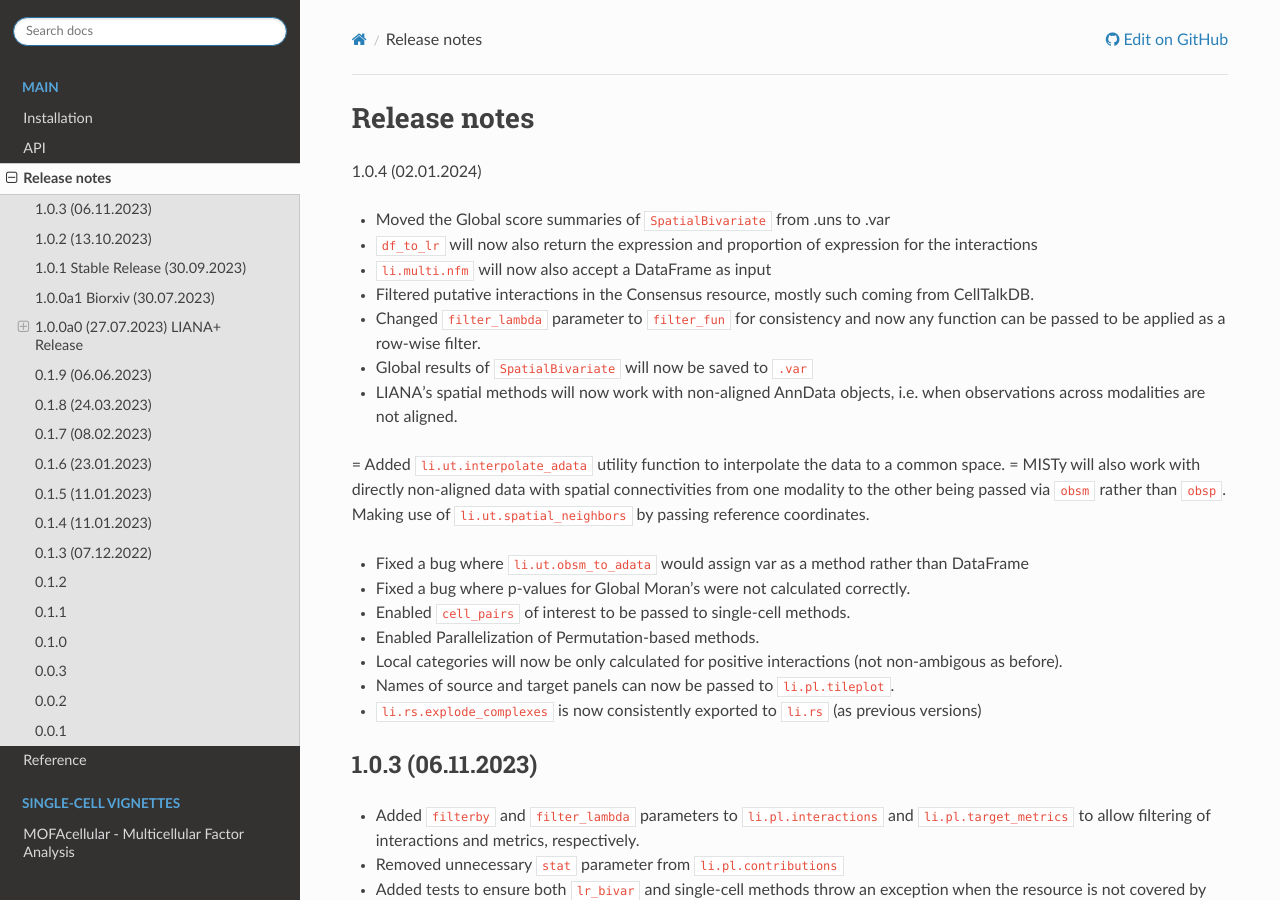
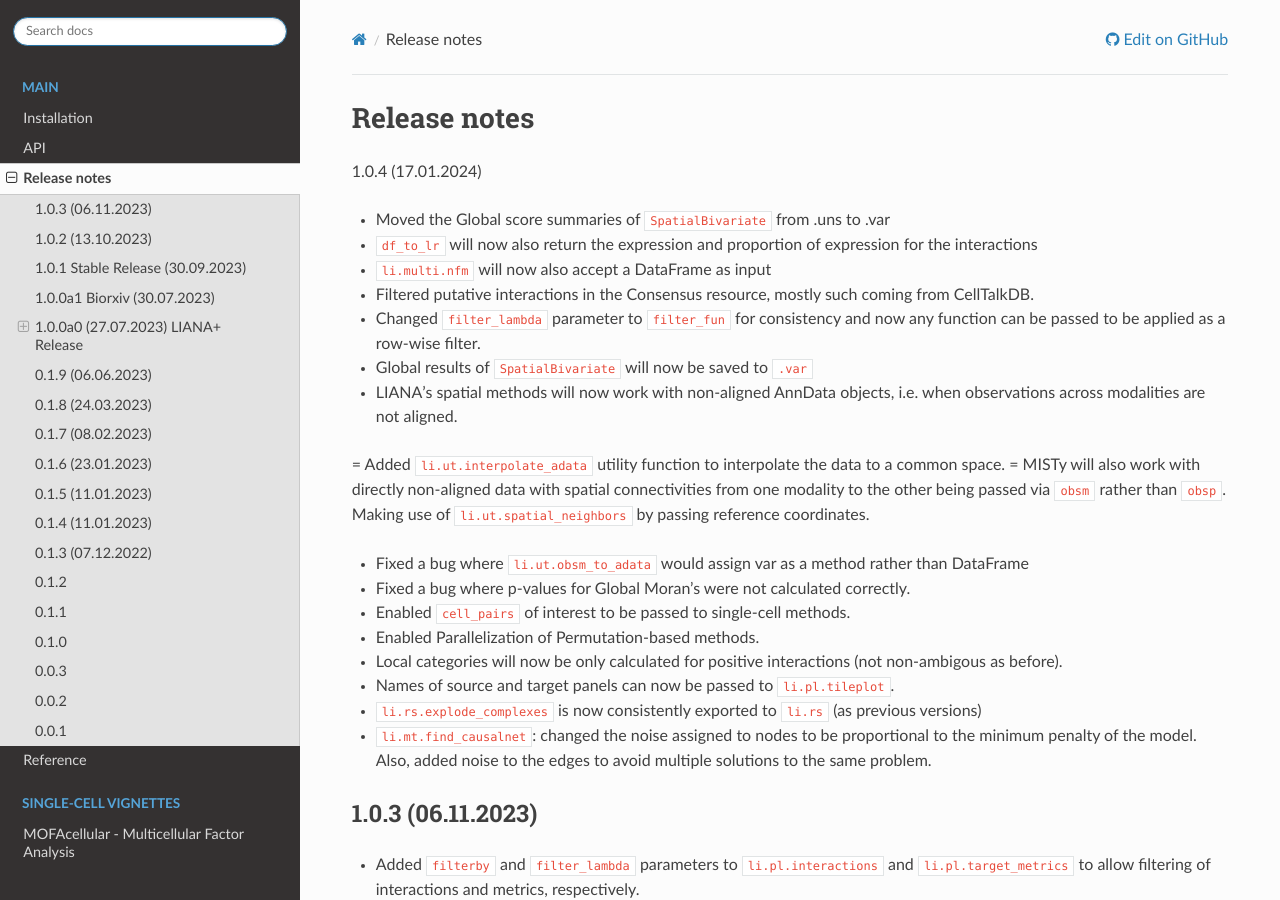
Before and after one commit to saezlab/liana-py, a Sphinx documentation site: the page built from docs/source/release_notes.rst, in a window 1280 px wide and 900 px high. Built offline with Sphinx 7.4.7 and the Read the Docs theme 2.0.0, drawn with Linux system fonts in a browser that asks for light colours; pages that are not in the unit, such as notebooks, are missing from menus.

Commit message:
add note on noise

```diff
--- a/docs/source/release_notes.rst
+++ b/docs/source/release_notes.rst
@@ -1,7 +1,7 @@
 Release notes
 =============
 
-1.0.4 (02.01.2024)
+1.0.4 (17.01.2024)
 
 - Moved the Global score summaries of ``SpatialBivariate`` from .uns to .var
 
@@ -32,6 +32,9 @@ Release notes
 - Names of source and target panels can now be passed to ``li.pl.tileplot``.
 
 - ``li.rs.explode_complexes`` is now consistently exported to ``li.rs`` (as previous versions)
+
+- ``li.mt.find_causalnet``: changed the noise assigned to nodes to be proportional to the minimum penalty of the model. Also, added noise to the edges to avoid multiple solutions to the same problem.
+
 
 1.0.3 (06.11.2023)
 -------------------------------------------------
```
